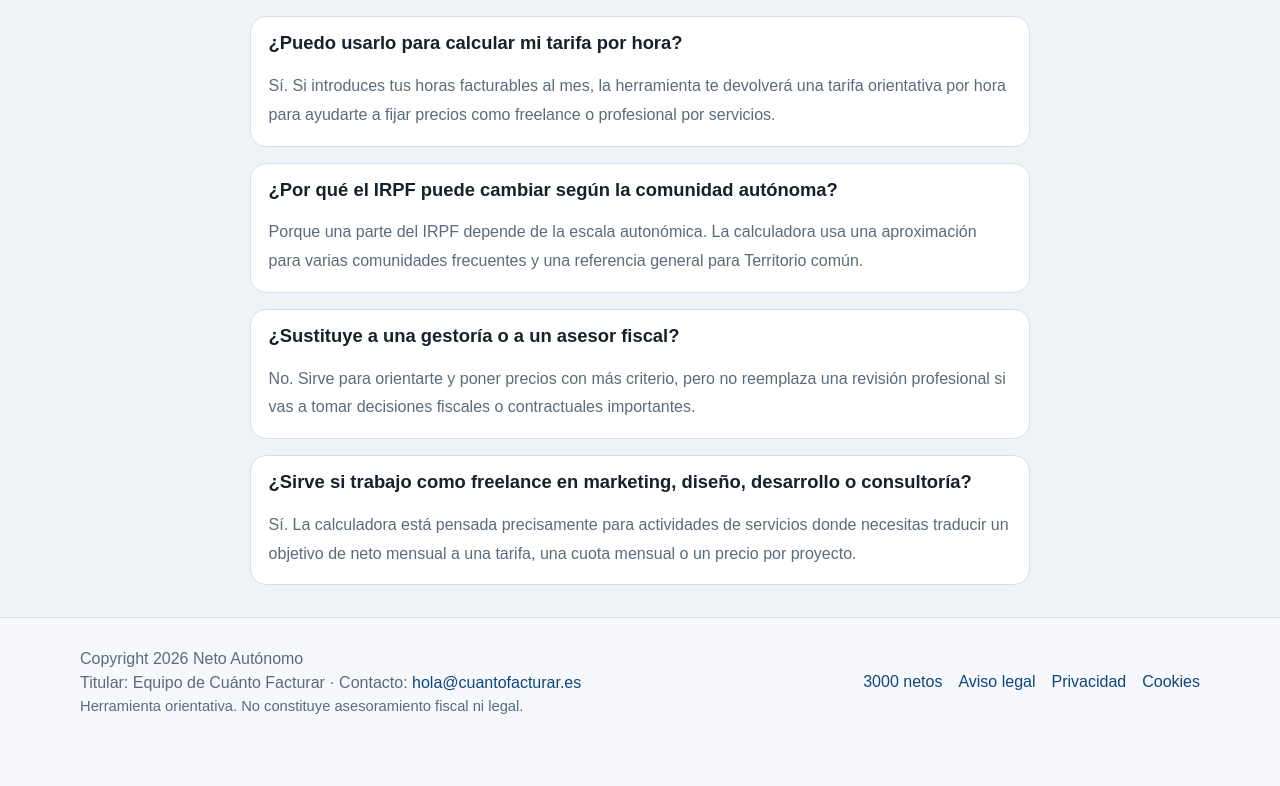
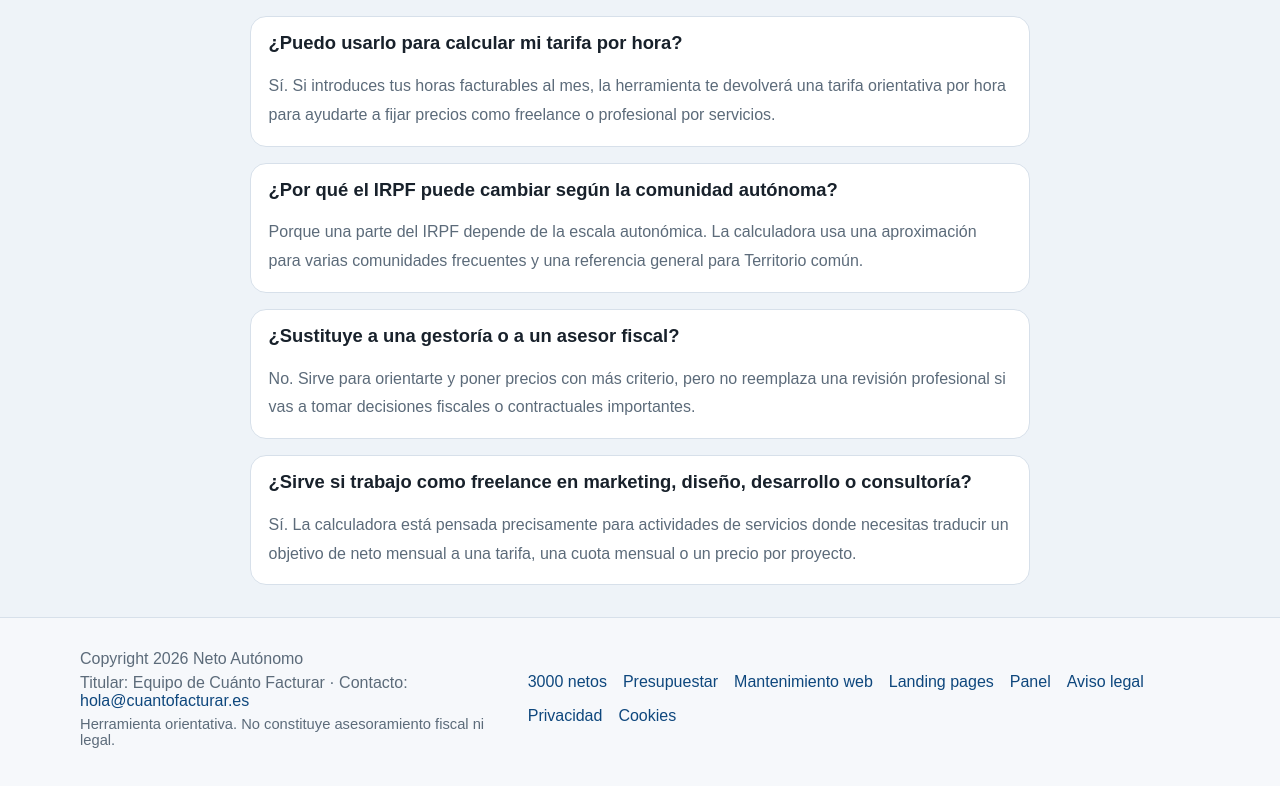
Before and after one commit to djimenezm/neto-autonomo, a Next.js app: page / in a window 1280 px wide. Shown: the part 4977-5763 px from the top of the page. Before the commit the page ends 5739 px from the top, so only its background shows below. Built offline with nearby package versions, Linux system fonts and the light colour scheme; no server answers.

Commit message:
Add ecosystem footer links

```diff
--- a/components/Footer.tsx
+++ b/components/Footer.tsx
@@ -15,6 +15,10 @@
         </div>
         <div className="footer-links">
           <Link href="/cuanto-facturar-autonomo-3000-euros">3000 netos</Link>
+          <a href="https://www.cuantopresupuestar.es">Presupuestar</a>
+          <a href="https://www.mantenimientowebmensual.es">Mantenimiento web</a>
+          <a href="https://www.cuantocobrarlandingpage.es">Landing pages</a>
+          <a href="https://www.paneldeherramientas.es">Panel</a>
           <Link href="/aviso-legal">Aviso legal</Link>
           <Link href="/privacidad">Privacidad</Link>
           <Link href="/cookies">Cookies</Link>
```
